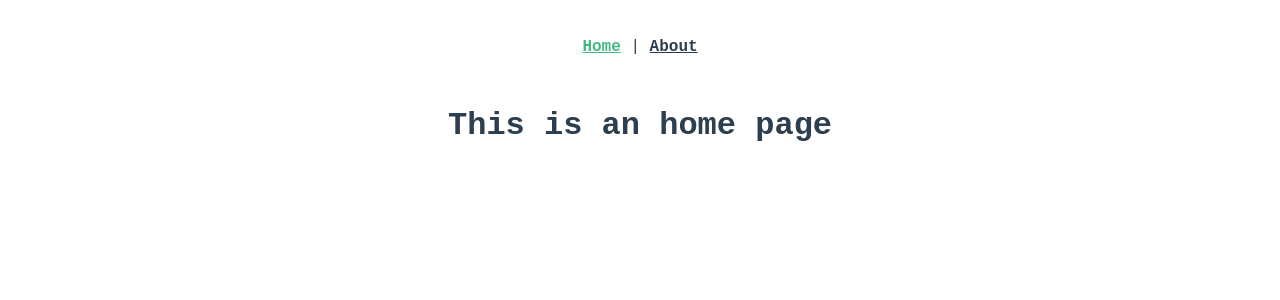
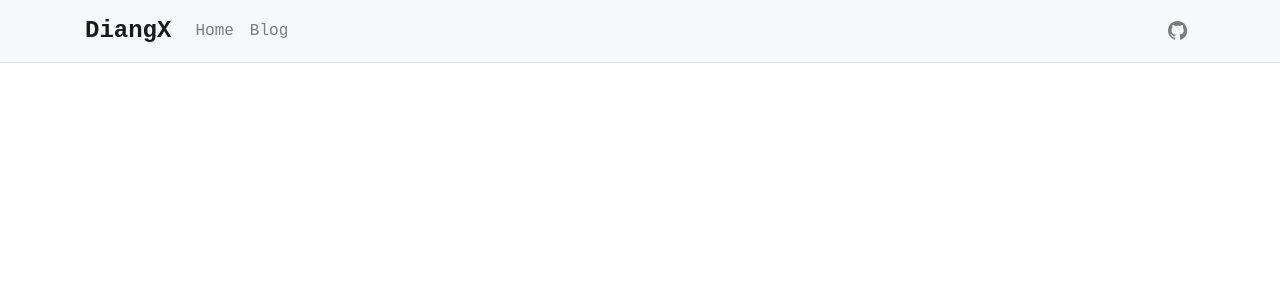
Before and after one commit to diangx/diangx.github.io, a Vue app: page /#/ in a window 1280 px wide. Shown: the top 300 px of the page. Built offline with nearby package versions, Linux system fonts and the light colour scheme.

Commit message:
add : post tab selecting card with bootstrap

```diff
--- a/src/App.vue
+++ b/src/App.vue
@@ -1,12 +1,23 @@
 <template>
     <div id="app">
-        <nav>
-            <router-link to="/">Home</router-link> |
-            <router-link to="/about">About</router-link>
-        </nav>
-        <router-view />
+        <NavBar/>
+        <!-- <nav>
+            <router-link to="/home">Home</router-link> |
+            <router-link to="/blog">Blog</router-link>
+        </nav> -->
+        <div class="px-0 px-md-5">
+            <router-view/>
+        </div>
     </div>
 </template>
+
+<script>
+import NavBar from '@/components/NavBar.vue'
+
+export default {
+	components: { NavBar }
+}
+</script>
 
 <style>
 #app {
@@ -21,11 +32,10 @@ nav {
 }
 
 nav a {
-    font-weight: bold;
     color: #2c3e50;
 }
 
 nav a.router-link-exact-active {
-    color: #42b983;
+    font-weight: bold;
 }
 </style>
--- a/src/components/NavBar.vue
+++ b/src/components/NavBar.vue
@@ -12,7 +12,7 @@
                     <b-nav-item to="/home">Home</b-nav-item>
                 </b-navbar-nav>
                 <b-navbar-nav>
-                    <b-nav-item to="/about">Blog</b-nav-item>
+                    <b-nav-item to="/post">Blog</b-nav-item>
                 </b-navbar-nav>
                 <!-- <b-navbar-nav class="ml-auto">
                     <b-nav-item-dropdown right>
--- a/src/router/index.js
+++ b/src/router/index.js
@@ -1,23 +1,25 @@
 import Vue from "vue";
 import VueRouter from "vue-router";
-import HomeView from "../views/HomeView.vue";
 
 Vue.use(VueRouter);
 
+function getComponent(name) {
+    return () => import(
+        /* webpackChunkName: "[request]" */
+        `@/views/${name}`
+    )
+}
+
 const routes = [
     {
-        path: "/",
+        path: "/home",
         name: "home",
-        component: HomeView,
+        component: getComponent('HomeView.vue'),
     },
     {
-        path: "/about",
-        name: "about",
-        // route level code-splitting
-        // this generates a separate chunk (about.[hash].js) for this route
-        // which is lazy-loaded when the route is visited.
-        component: () =>
-            import(/* webpackChunkName: "about" */ "../views/AboutView.vue"),
+        path: "/post",
+        name: "post",
+        component: getComponent("post/index.vue"),
     },
 ];
 
--- a/src/views/AboutView.vue
+++ /dev/null
@@ -1,5 +0,0 @@
-<template>
-    <div class="about">
-        <h1>This is an about page</h1>
-    </div>
-</template>
--- a/src/views/HomeView.vue
+++ b/src/views/HomeView.vue
@@ -1,5 +1,5 @@
 <template>
     <div class="home">
-        <h1>This is an home page</h1>
+        <h1>home</h1>
     </div>
 </template>
--- a/vue.config.js
+++ b/vue.config.js
@@ -1,4 +1,14 @@
-const { defineConfig } = require("@vue/cli-service");
+const path = require('path')
+const { defineConfig } = require('@vue/cli-service')
+
 module.exports = defineConfig({
-    transpileDependencies: true,
-});
+  transpileDependencies: true,
+  outputDir: 'docs',
+  configureWebpack: {
+    resolve: {
+      alias: {
+        '@': path.resolve(__dirname, 'src')
+      }
+    }
+  }
+})
```
Also changed, not shown: src/main.js (+13 -5 lines), src/views/post/index.vue (added, +43 -0 lines), .eslintrc.js (added), 1 other file (tests, documents, lock files or other folders).
